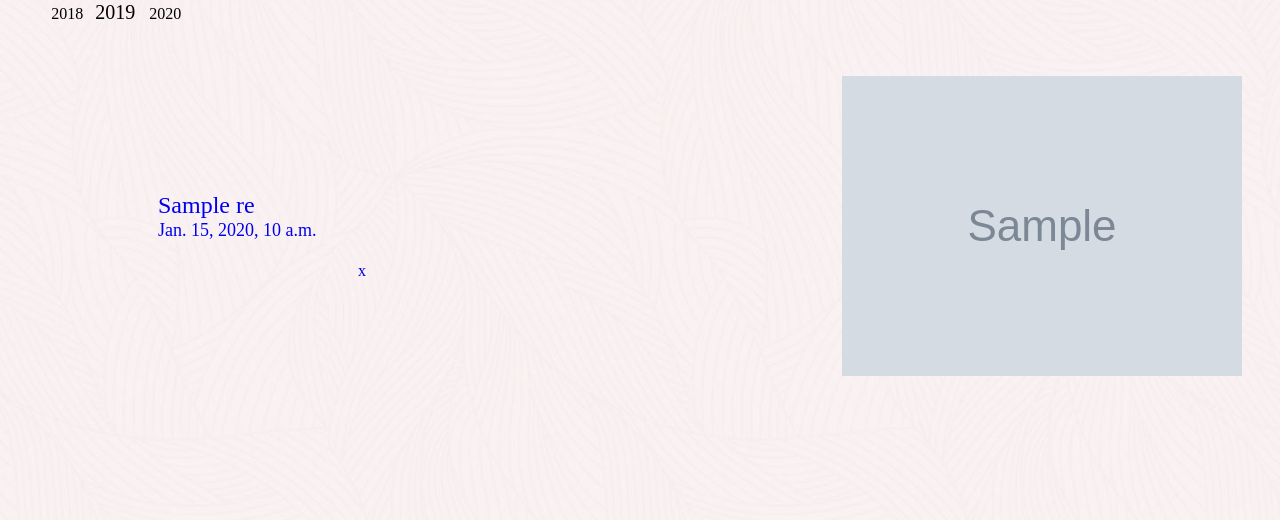
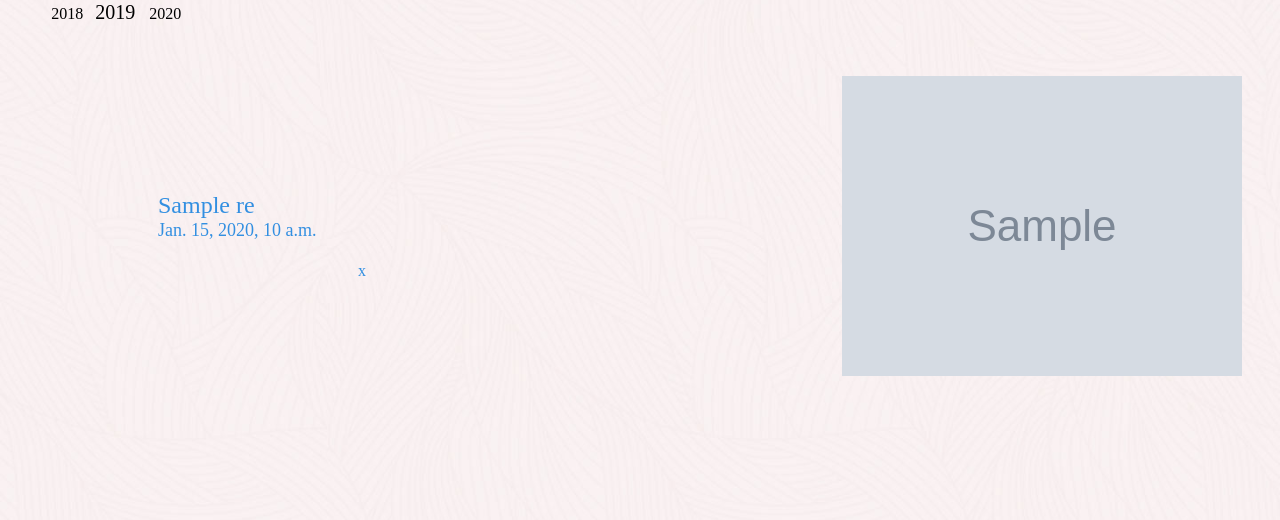
Before and after one commit to MarcWong/lukou, a Django app: template templates/news.html in a window 1280 px wide; the page is wider, and only the part inside the window is pictured. Shown: the part 721-1241 px from the top of that part. Run offline with Django 3.2, Linux system fonts and the light colour scheme; the template is opened without the code that fills it: most values are stand-ins (such as "Sample title", 1, 10 or a date in 2020); grey boxes marked "Sample" are stand-in pictures; some web fonts are replaced.

Commit message:
update color

```diff
--- a/templates/news.html
+++ b/templates/news.html
@@ -53,15 +53,15 @@
   <a class="newsCard" href="{% url 'news' %}?id={{i.id}}">
     <div class="cardText">
       <div style="margin: 20px 0 0;">
-        <div style="font-size: 24px;">{{i.title}}</div>
-        <span style="font-size: 18px;">{{i.time}}</span>
+        <div style="font-size: 24px;color:#328FE1">{{i.title}}</div>
+        <span style="font-size: 18px;color:#328FE1">{{i.time}}</span>
       </div>
       <div style="margin-top: 20px;">
-        <span style="white-space:normal">{{i.digest}}</span>
+        <span style="white-space:normal;color:#328FE1">{{i.digest}}</span>
       </div>
     </div>
     <div class="top">
-      <img src="../media/{{i.img}}" style="width: 100%;height: auto" alt="{% if title%}{{ title }}{% else %}鹿口,保护女性健康安全的避孕套、润滑液品牌 - 鹿口官网{% endif %}"/>
+      <img src="../media/{{i.img}}" style="width: 100%;height: auto;color:#328FE1" alt="{% if title%}{{ title }}{% else %}鹿口,保护女性健康安全的避孕套、润滑液品牌 - 鹿口官网{% endif %}"/>
     </div>
   </a>
   {% endfor %}
```
